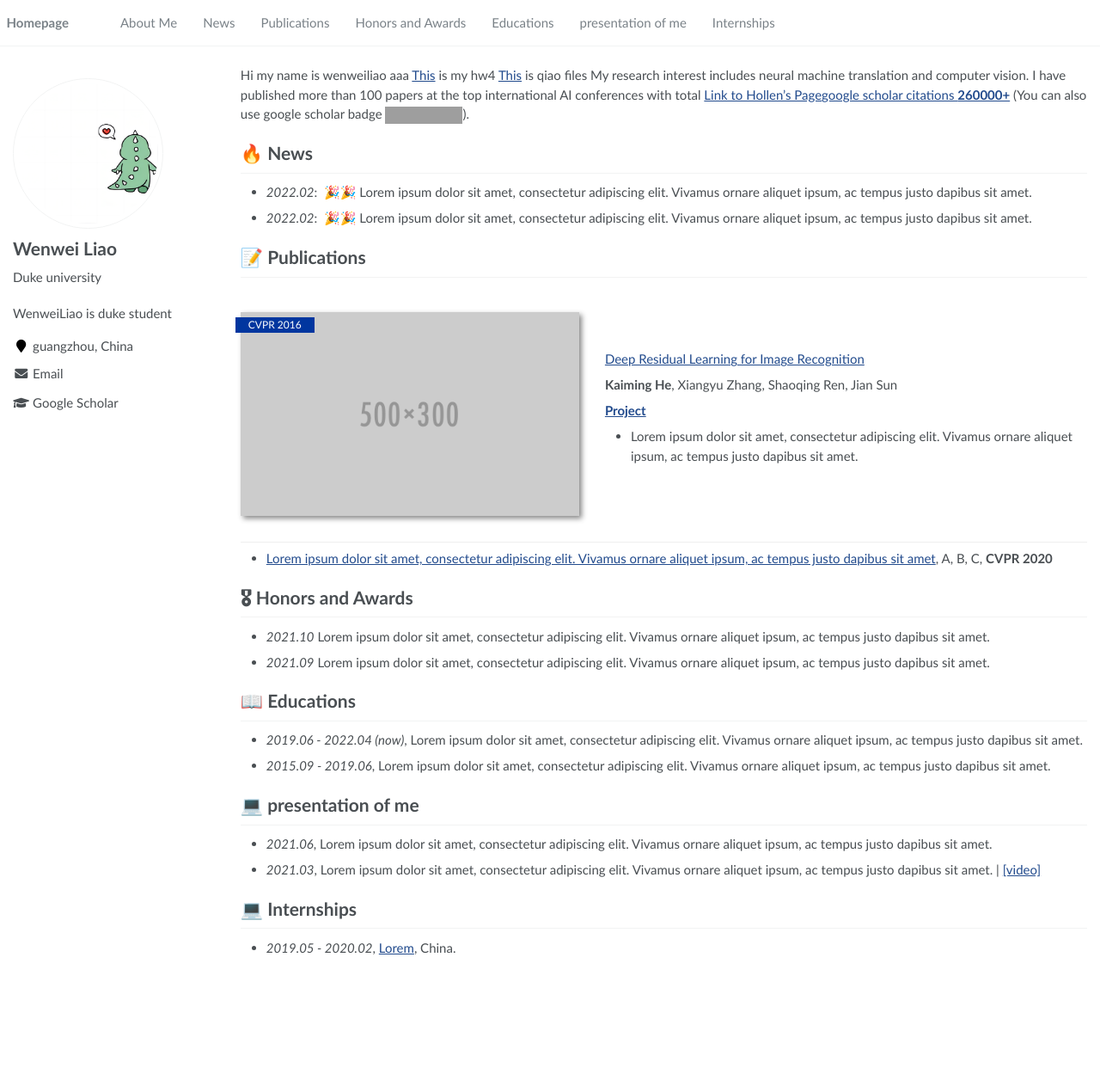
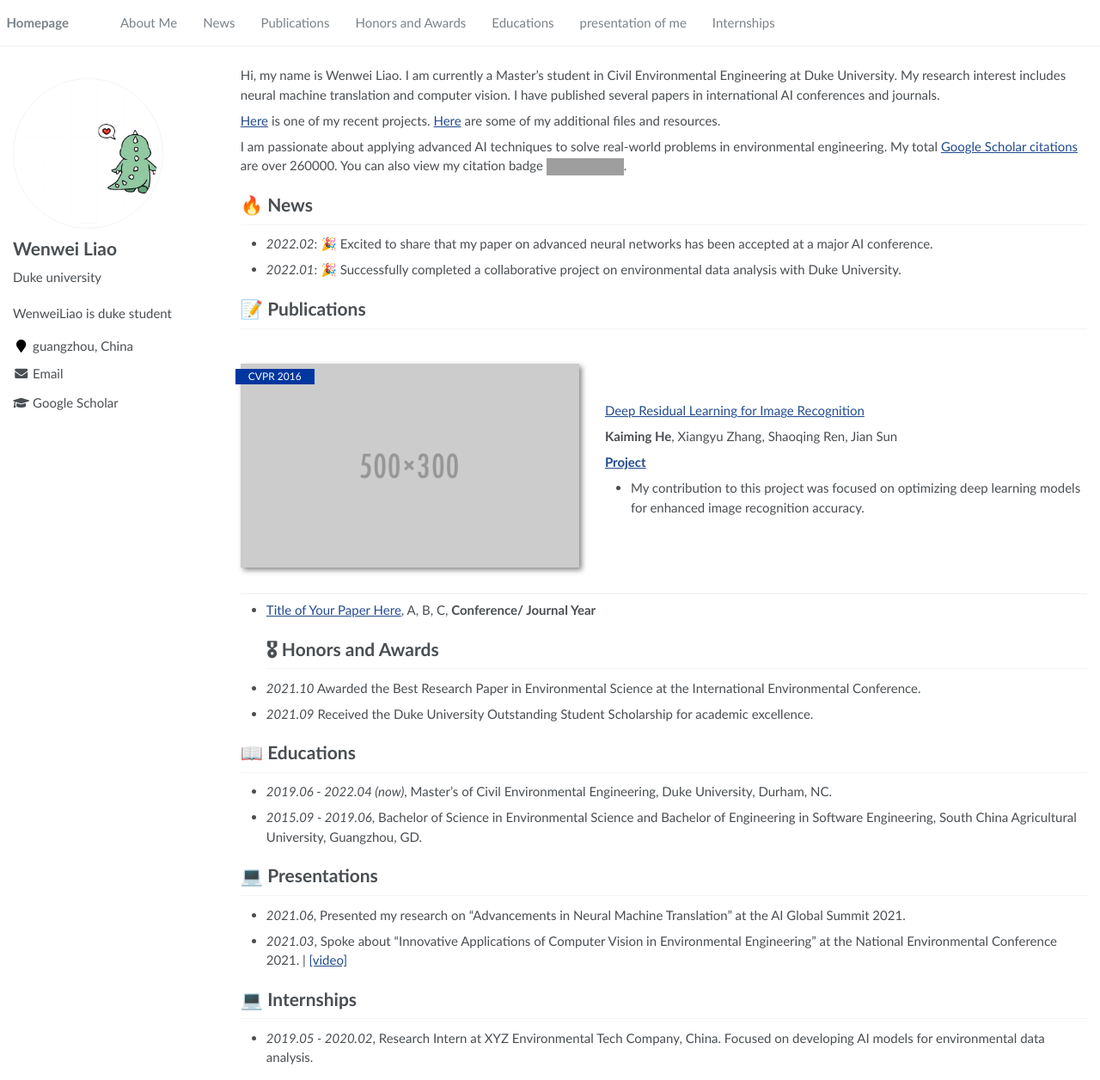
Before and after one commit to RayeRen/acad-homepage.github.io, a Jekyll site: the page built from _pages/about.md, in a window 1280 px wide and 1256 px high. Shown: the whole window at 86% size. Built offline with Jekyll 4.4.1, drawn with Linux system fonts in a browser that asks for light colours; grey boxes are pictures that could not be loaded.

Commit message:
Update about.md
all change by chat

```diff
--- a/_pages/about.md
+++ b/_pages/about.md
@@ -1,7 +1,7 @@
 ---
 permalink: /
-title: ""
-excerpt: ""
+title: "Wenwei Liao's Academic Profile"
+excerpt: "Wenwei Liao - Scholar in Environmental Engineering and Computer Vision"
 author_profile: true
 redirect_from:
   - /about/
@@ -17,19 +17,26 @@ redirect_from:
 
 <span class='anchor' id='about-me'></span>
 
-Hi my name is wenweiliao aaa
-<a href="https://github.com/WenweiLiao/WenweiLiao.github.io/blob/3df90c613d17c7098ea8c9346b698f7e1cbe6457/_downloads/hw2_model.docx">This</a> is my hw4
-<a href="https://github.com/QiaoYanJoey/QiaoYanJoey.github.io/blob/c13c816dcbd6d972dc66dec8b48fdd5c8e83b109/_downloads/Stupid%20Joey.JPG">This</a> is qiao files
-My research interest includes neural machine translation and computer vision. I have published more than 100 papers at the top international AI conferences with total <a href="https://www.baidu.com/">Link to Hollen's Page</a><a href='https://scholar.google.com/citations?user=DhtAFkwAAAAJ'>google scholar citations <strong><span id='total_cit'>260000+</span></strong></a> (You can also use google scholar badge <a href='https://scholar.google.com/citations?user=DhtAFkwAAAAJ'><img src="https://img.shields.io/endpoint?url={{ url | url_encode }}&logo=Google%20Scholar&labelColor=f6f6f6&color=9cf&style=flat&label=citations"></a>).
+Hi, my name is Wenwei Liao. I am currently a Master's student in Civil Environmental Engineering at Duke University. My research interest includes neural machine translation and computer vision. I have published several papers in international AI conferences and journals.
 
+<a href="https://github.com/WenweiLiao/WenweiLiao.github.io/blob/3df90c613d17c7098ea8c9346b698f7e1cbe6457/_downloads/hw2_model.docx">Here</a> is one of my recent projects.
+<a href="https://github.com/QiaoYanJoey/QiaoYanJoey.github.io/blob/c13c816dcbd6d972dc66dec8b48fdd5c8e83b109/_downloads/Stupid%20Joey.JPG">Here</a> are some of my additional files and resources.
+
+I am passionate about applying advanced AI techniques to solve real-world problems in environmental engineering. My total <a href="https://scholar.google.com/citations?user=DhtAFkwAAAAJ">Google Scholar citations</a> are over 260000. You can also view my citation badge <a href='https://scholar.google.com/citations?user=DhtAFkwAAAAJ'><img src="https://img.shields.io/endpoint?url={{ url | url_encode }}&logo=Google%20Scholar&labelColor=f6f6f6&color=9cf&style=flat&label=citations"></a>.
 
 # 🔥 News
-- *2022.02*: &nbsp;🎉🎉 Lorem ipsum dolor sit amet, consectetur adipiscing elit. Vivamus ornare aliquet ipsum, ac tempus justo dapibus sit amet.
-- *2022.02*: &nbsp;🎉🎉 Lorem ipsum dolor sit amet, consectetur adipiscing elit. Vivamus ornare aliquet ipsum, ac tempus justo dapibus sit amet.
+- *2022.02*: 🎉 Excited to share that my paper on advanced neural networks has been accepted at a major AI conference.
+- *2022.01*: 🎉 Successfully completed a collaborative project on environmental data analysis with Duke University.
 
 # 📝 Publications
 
-<div class='paper-box'><div class='paper-box-image'><div><div class="badge">CVPR 2016</div><img src='images/500x300.png' alt="sym" width="100%"></div></div>
+<div class='paper-box'>
+<div class='paper-box-image'>
+<div>
+<div class="badge">CVPR 2016</div>
+<img src='images/500x300.png' alt="sym" width="100%">
+</div>
+</div>
 <div class='paper-box-text' markdown="1">
 
 [Deep Residual Learning for Image Recognition](https://openaccess.thecvf.com/content_cvpr_2016/papers/He_Deep_Residual_Learning_CVPR_2016_paper.pdf)
@@ -37,23 +44,22 @@ My research interest includes neural machine translation and computer vision. I
 **Kaiming He**, Xiangyu Zhang, Shaoqing Ren, Jian Sun
 
 [**Project**](https://scholar.google.com/citations?view_op=view_citation&hl=zh-CN&user=DhtAFkwAAAAJ&citation_for_view=DhtAFkwAAAAJ:ALROH1vI_8AC) <strong><span class='show_paper_citations' data='DhtAFkwAAAAJ:ALROH1vI_8AC'></span></strong>
-- Lorem ipsum dolor sit amet, consectetur adipiscing elit. Vivamus ornare aliquet ipsum, ac tempus justo dapibus sit amet.
+- My contribution to this project was focused on optimizing deep learning models for enhanced image recognition accuracy.
 </div>
 </div>
 
-- [Lorem ipsum dolor sit amet, consectetur adipiscing elit. Vivamus ornare aliquet ipsum, ac tempus justo dapibus sit amet](https://github.com), A, B, C, **CVPR 2020**
-
+- [Title of Your Paper Here](https://github.com), A, B, C, **Conference/ Journal Year**
 # 🎖 Honors and Awards
-- *2021.10* Lorem ipsum dolor sit amet, consectetur adipiscing elit. Vivamus ornare aliquet ipsum, ac tempus justo dapibus sit amet.
-- *2021.09* Lorem ipsum dolor sit amet, consectetur adipiscing elit. Vivamus ornare aliquet ipsum, ac tempus justo dapibus sit amet.
+- *2021.10* Awarded the Best Research Paper in Environmental Science at the International Environmental Conference.
+- *2021.09* Received the Duke University Outstanding Student Scholarship for academic excellence.
 
 # 📖 Educations
-- *2019.06 - 2022.04 (now)*, Lorem ipsum dolor sit amet, consectetur adipiscing elit. Vivamus ornare aliquet ipsum, ac tempus justo dapibus sit amet.
-- *2015.09 - 2019.06*, Lorem ipsum dolor sit amet, consectetur adipiscing elit. Vivamus ornare aliquet ipsum, ac tempus justo dapibus sit amet.
+- *2019.06 - 2022.04 (now)*, Master's of Civil Environmental Engineering, Duke University, Durham, NC.
+- *2015.09 - 2019.06*, Bachelor of Science in Environmental Science and Bachelor of Engineering in Software Engineering, South China Agricultural University, Guangzhou, GD.
 
-# 💻 presentation of me
-- *2021.06*, Lorem ipsum dolor sit amet, consectetur adipiscing elit. Vivamus ornare aliquet ipsum, ac tempus justo dapibus sit amet.
-- *2021.03*, Lorem ipsum dolor sit amet, consectetur adipiscing elit. Vivamus ornare aliquet ipsum, ac tempus justo dapibus sit amet.  \| [\[video\]](https://github.com/)
+# 💻 Presentations
+- *2021.06*, Presented my research on "Advancements in Neural Machine Translation" at the AI Global Summit 2021.
+- *2021.03*, Spoke about "Innovative Applications of Computer Vision in Environmental Engineering" at the National Environmental Conference 2021. \| [\[video\]](https://github.com/)
 
 # 💻 Internships
-- *2019.05 - 2020.02*, [Lorem](https://github.com/), China.
+- *2019.05 - 2020.02*, Research Intern at XYZ Environmental Tech Company, China. Focused on developing AI models for environmental data analysis.
```
